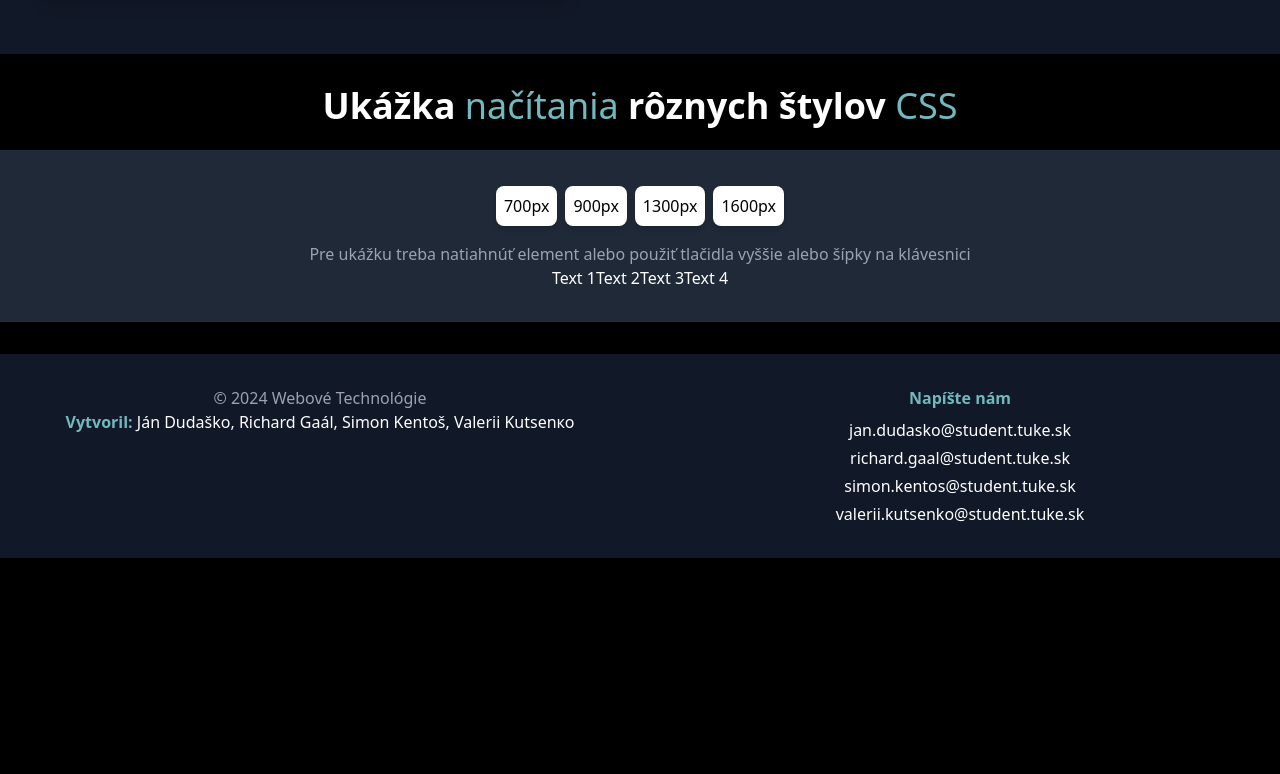
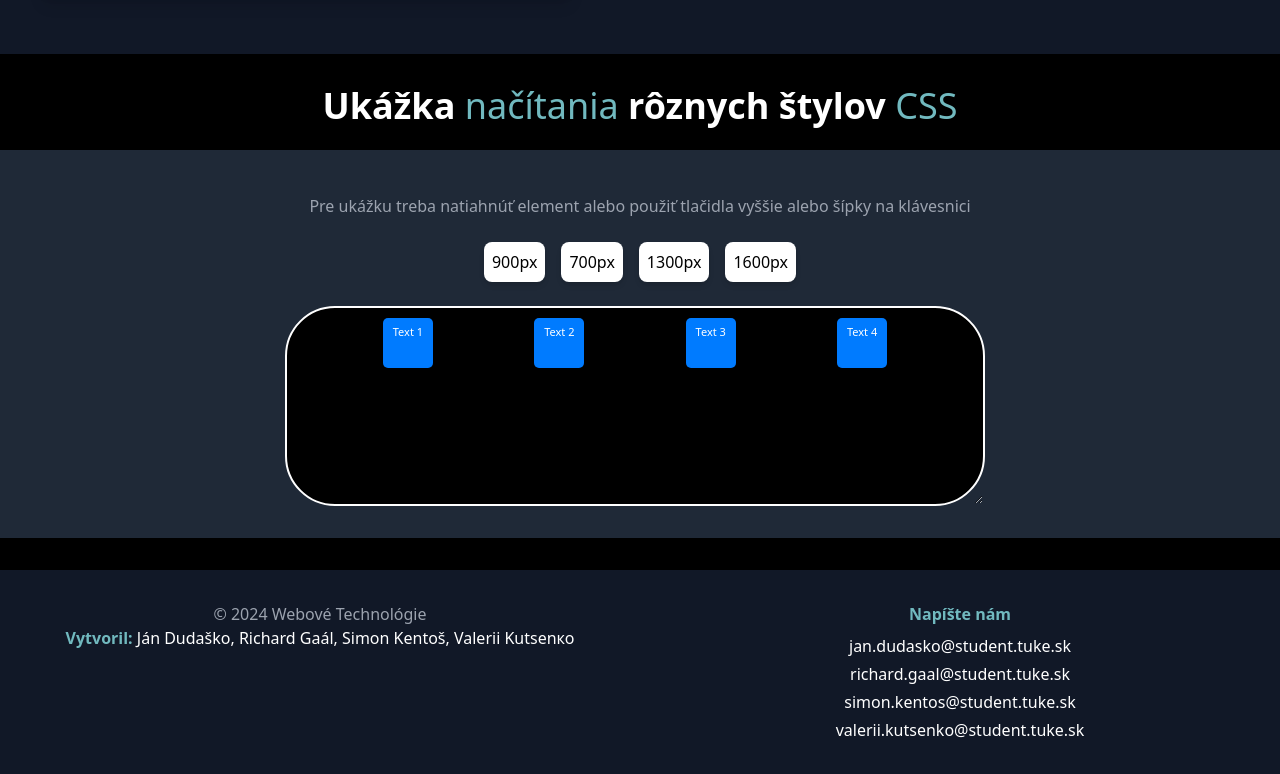
Before and after one commit to Rikiboy5/WT_Zadanie, a React (Vite) app in the folder zadanie2/frontend/: page /zmeny in a window 1280 px wide. Shown: the part 2352-3126 px from the top of the page. Before the commit the page ends 2910 px from the top, so only its background shows below. Built offline with nearby package versions, Linux system fonts and the light colour scheme.

Commit message:
Update ZmenySection.jsx

```diff
--- a/zadanie2/frontend/src/components/ZmenySection.jsx
+++ b/zadanie2/frontend/src/components/ZmenySection.jsx
@@ -1,5 +1,6 @@
 import "slick-carousel/slick/slick.css";
 import ResizeContent from "./ResizeContent";
+import ResizableComponent from "./ResizableComponent";
 
 import "slick-carousel/slick/slick-theme.css";
 import React, { useEffect } from "react";
@@ -139,42 +140,13 @@ function ZmenyRoad() {
           rôznych štylov <span className="transition-all duration-300 ease-in-out text-secondary font-medium" style={{ color: '#71b9bf' }}>CSS</span>
         </h2>
 
-        <div className="bg-gray-800 p-8">
-          <div className="flex flex-col items-center">
-          <div className="mb-3">
-  <button className="transition-all duration-300 ease-in-out bg-white text-black rounded-lg p-2 m-1 shadow-md hover:bg-gray-200 transition" onClick={() => setWidth(700)}>
-    700px
-  </button>
-  <button className="transition-all duration-300 ease-in-out bg-white text-black rounded-lg p-2 m-1 shadow-md hover:bg-gray-200 transition" onClick={() => setWidth(900)}>
-    900px
-  </button>
-  <button className="transition-all duration-300 ease-in-out bg-white text-black rounded-lg p-2 m-1 shadow-md hover:bg-gray-200 transition" onClick={() => setWidth(1300)}>
-    1300px
-  </button>
-  <button className="transition-all duration-300 ease-in-out bg-white text-black rounded-lg p-2 m-1 shadow-md hover:bg-gray-200 transition" onClick={() => setWidth(1600)}>
-    1600px
-  </button>
-</div>
-
-            <p className="transition-all duration-300 ease-in-out text-gray-400">
-            Pre ukážku treba natiahnúť element alebo použiť tlačidla vyššie alebo šípky na klávesnici
+        <div className="bg-gray-800 p-8 max-w-full overflow-hidden">
+        <div className="flex flex-col items-center">
+          <div className="mb-3"></div>
+            <p className="transition-all duration-300 ease-in-out mb-4 text-gray-400">
+              Pre ukážku treba natiahnúť element alebo použiť tlačidla vyššie alebo šípky na klávesnici
             </p>
-
-            <div id="resize-element" className="flex flex-wrap justify-center">
-              <div className="square">
-                <p className="transition-all duration-300 ease-in-out sText">Text 1</p>
-              </div>
-              <div className="square">
-                <p className="transition-all duration-300 ease-in-out sText">Text 2</p>
-              </div>
-              <div className="square">
-                <p className="transition-all duration-300 ease-in-out sText">Text 3</p>
-              </div>
-              <div className="square">
-                <p className="transition-all duration-300 ease-in-out sText">Text 4</p>
-              </div>
-
-            </div>
+            <ResizableComponent />
           </div>
         </div>
       </section>
```
